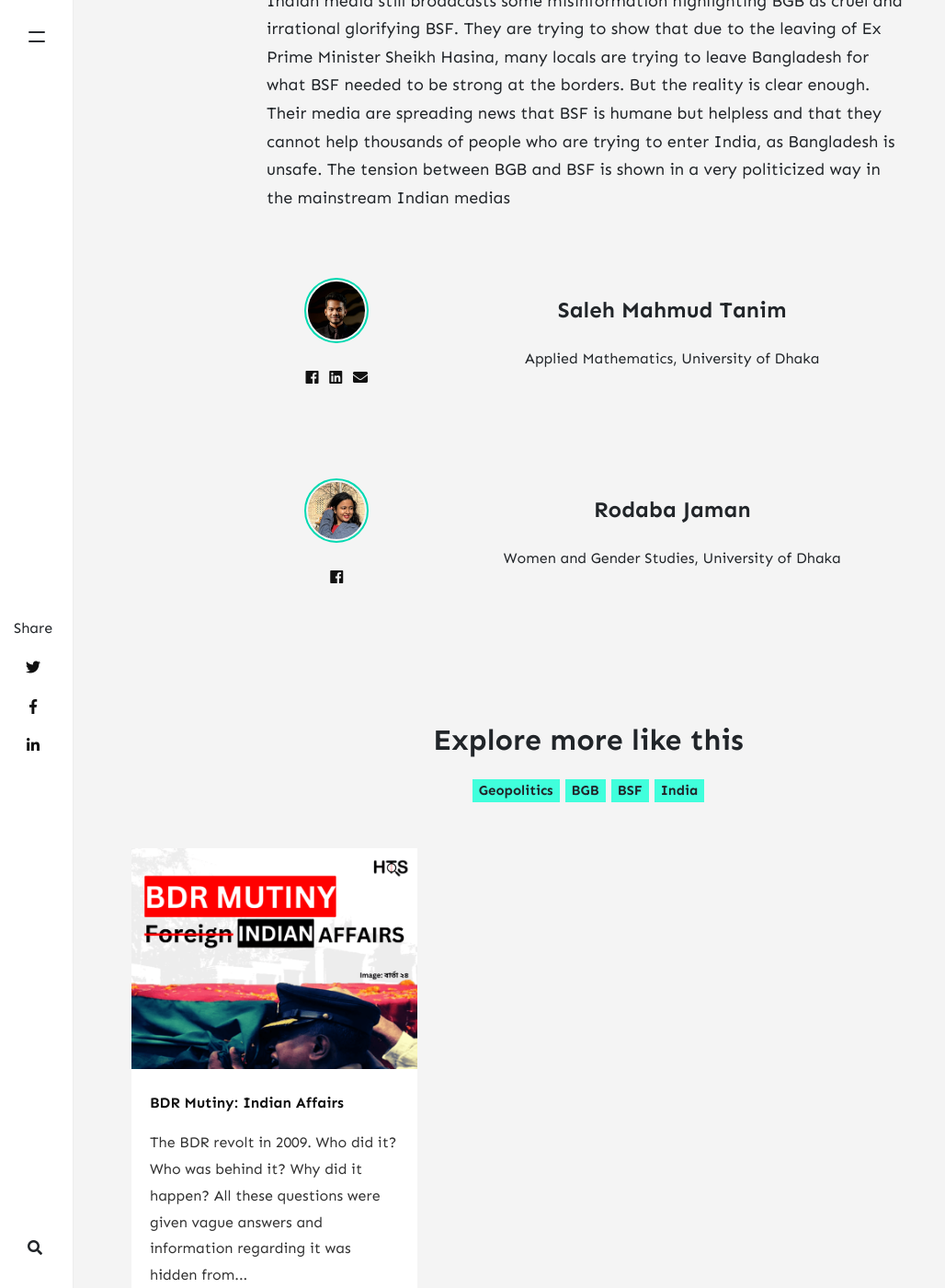
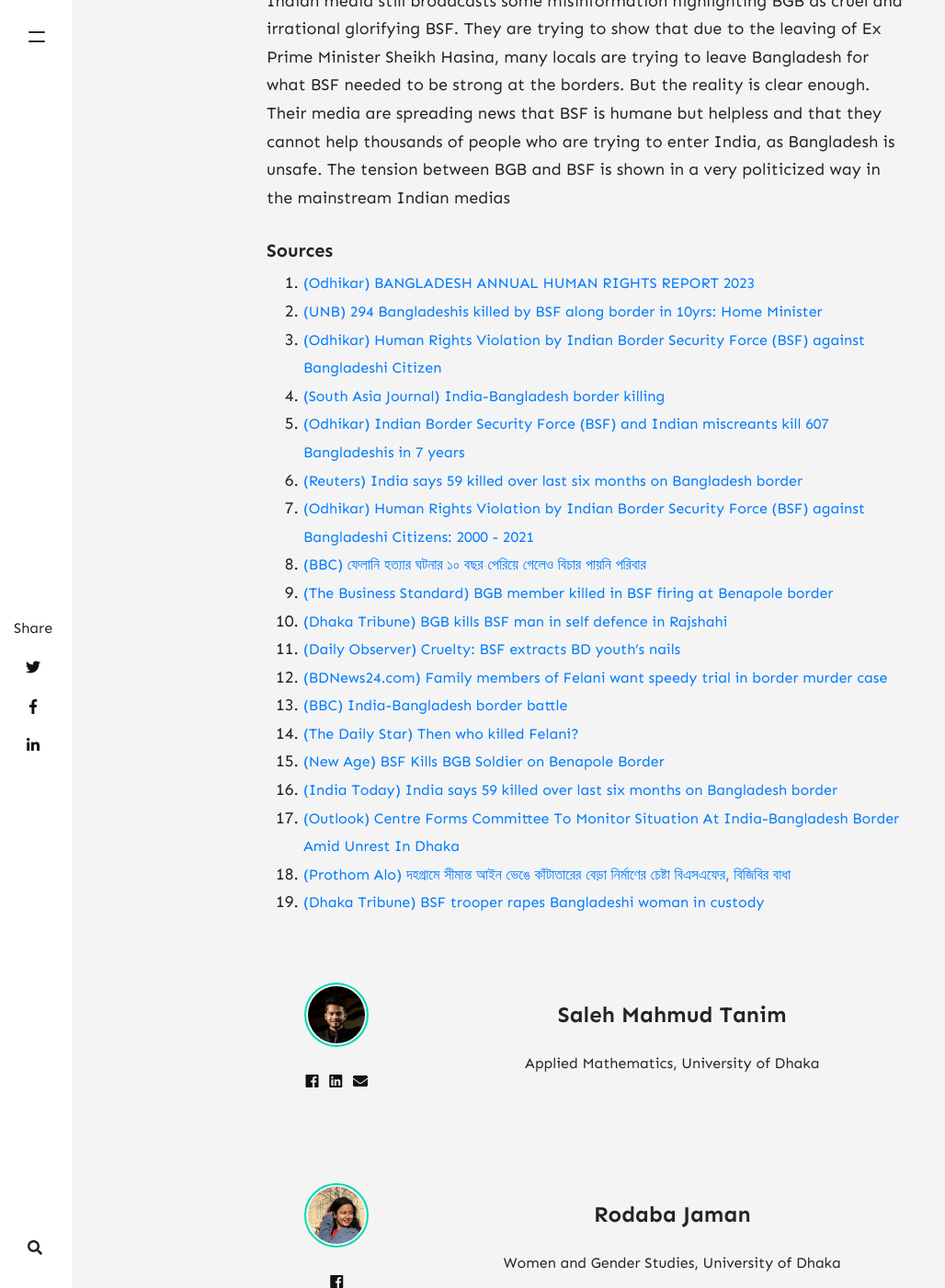
Before and after one commit to pptx704/hts, a Jekyll site: the page built from _posts/2024-08-30-bsf-killings.md, in a window 1280 px wide and 1400 px high, scrolled down 5743 px. Shown: the whole window at 92% size, without its empty margins (0-1028 px from the left). Built offline with Jekyll 4.4.1, drawn with Linux system fonts in a browser that asks for light colours; nearby versions of some CDN libraries; comment, search, counter and statistics services are not loaded.

Commit message:
Added source for bsf

```diff
--- a/_posts/2024-08-30-bsf-killings.md
+++ b/_posts/2024-08-30-bsf-killings.md
@@ -49,3 +49,24 @@ Even in 2024, the killings were not stopped. Roisudddin, *a member of 49th Borde
 In recent days, BGB started to counter the dominance of BSF. At the Haripara border in Lalmonirhat's Patgram Upazila, tensions escalated when the Indian Border Security Force (BSF) attempted to build a barbed wire fence close to the zero line. The Border Guard Bangladesh (BGB) intervened, halting the construction, as international law prohibits building within 150 yards of the border. Both forces increased their presence in the area, and the situation led to a flag meeting between the two sides, after which the construction was suspended. The BGB is now closely monitoring the border to ensure local safety. Moreover, in Parshuram, Feni, BSF tried to open another dum in mid August, which would cause suffering for the people in Bangladesh. The BGB strongly condemned it and took necessary steps so that the incident does not take place. Even in mid August, BGB refused to return 5 BSF members who entered our country illegally. But later Indian media took sympathy showing this fact. But BGB had to do this to prove that they have a spine.
 
 Indian media still broadcasts some misinformation highlighting BGB as cruel and irrational glorifying BSF. They are trying to show that due to the leaving of Ex Prime Minister Sheikh Hasina, many locals are trying to leave Bangladesh for what BSF needed to be strong at the borders. But the reality is clear enough. Their media are spreading news that BSF is humane but helpless and that they cannot help thousands of people who are trying to enter India, as Bangladesh is unsafe. The tension between BGB and BSF is shown in a very politicized way in the mainstream Indian medias
+
+##### Sources
+1. [(Odhikar) BANGLADESH ANNUAL HUMAN RIGHTS REPORT 2023](https://odhikar.org/wp-content/uploads/2024/01/AHRR-2023_Odhikar_English_Final.pdf)
+2. [(UNB) 294 Bangladeshis killed by BSF along border in 10yrs: Home Minister](https://www.unb.com.bd/category/Bangladesh/294-bangladeshis-killed-by-bsf-along-border-in-10yrs-home-minister/22938)
+3. [(Odhikar) Human Rights Violation by Indian Border Security Force (BSF) against Bangladeshi Citizen](https://web.archive.org/web/20210112130037/http://odhikar.org/wp-content/uploads/2021/01/Statistics_Border_2000-2020.pdf)
+4. [(South Asia Journal) India-Bangladesh border killing](http://southasiajournal.net/india-bangladesh-border-killing/)
+5. [(Odhikar) Indian Border Security Force (BSF) and Indian miscreants kill 607 Bangladeshis in 7 years](http://odhikar.org/report-on-human-rights-violations-in-the-india-bangladesh-border/)
+6. [(Reuters) India says 59 killed over last six months on Bangladesh border](https://web.archive.org/web/20081026110404/http://in.reuters.com/article/topNews/idINIndia-35156020080824)
+7. [(Odhikar) Human Rights Violation by Indian Border Security Force (BSF) against Bangladeshi Citizens: 2000 - 2021](https://odhikar.org/wp-content/uploads/2022/02/Border_2000-2021.pdf)
+8.  [(BBC) ফেলানি হত্যার ঘটনার ১০ বছর পেরিয়ে গেলেও বিচার পায়নি পরিবার](https://www.bbc.com/bengali/news-55577744)
+9.  [(The Business Standard) BGB member killed in BSF firing at Benapole border](https://www.tbsnews.net/bangladesh/bgb-member-killed-bsf-firing-benapole-border-779838)
+10. [(Dhaka Tribune) BGB kills BSF man in self defence in Rajshahi](https://www.dhakatribune.com/bangladesh/nation/190659/bgb-kills-bsf-man-in-self-defence-in-rajshahi)
+11. [(Daily Observer) Cruelty: BSF extracts BD youth’s nails](https://www.observerbd.com/news.php?id=195271)
+12. [(BDNews24.com) Family members of Felani want speedy trial in border murder case](https://bdnews24.com/bangladesh/family-members-of-felani-want-speedy-trial-in-border-murder-case)
+13. [(BBC) India-Bangladesh border battle](http://news.bbc.co.uk/2/hi/south_asia/1283068.stm)
+14. [(The Daily Star) Then who killed Felani?](https://www.thedailystar.net/news/then-who-killed-felani)
+15. [(New Age) BSF Kills BGB Soldier on Benapole Border](https://www.newagebd.net/article/223563/bsf-kills-bgb-soldier-on-benapole-border)
+16. [(India Today) India says 59 killed over last six months on Bangladesh border](https://www.indiatoday.in/global/story/india-on-alert-at-bangladesh-border-over-500-people-try-to-enter-india-india-today-global-2579773-2024-08-09)
+17. [(Outlook) Centre Forms Committee To Monitor Situation At India-Bangladesh Border Amid Unrest In Dhaka](https://www.outlookindia.com/national/centre-committee-monitor-india-bangladesh-border-unrest-dhaka-modi-government-amit-shah)
+18. [(Prothom Alo) দহগ্রামে সীমান্ত আইন ভেঙে কাঁটাতারের বেড়া নির্মাণের চেষ্টা বিএসএফের, বিজিবির বাধা](https://www.prothomalo.com/bangladesh/district/jzq7f1epqs)
+19. [(Dhaka Tribune) BSF trooper rapes Bangladeshi woman in custody](https://www.dhakatribune.com/world/south-asia/253709/bsf-trooper-rapes-bangladeshi-woman-in-custody)
```
Also changed, not shown: Gemfile.lock.
